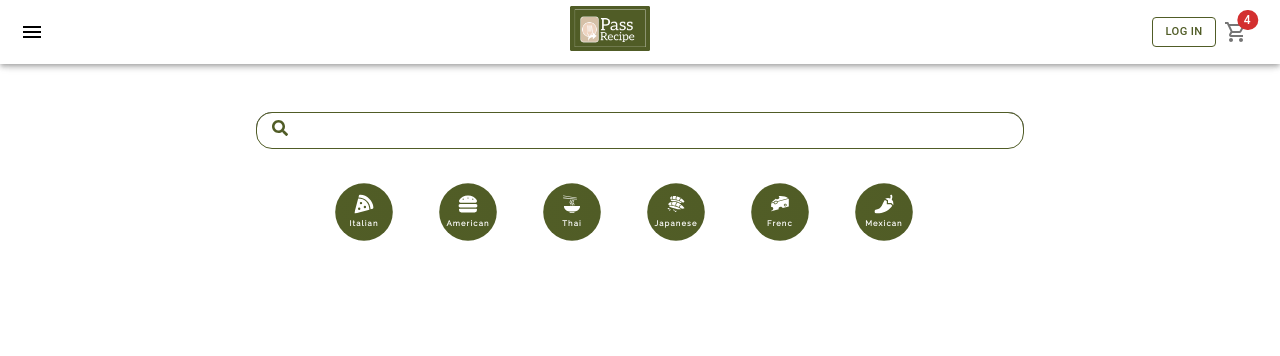
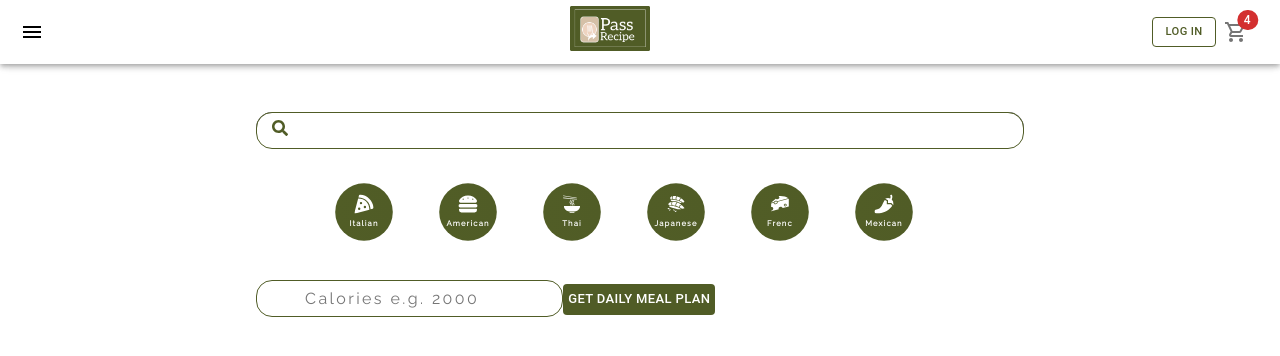
Before and after one commit to IsabelTizon/pass-recipe, a React (Create React App) app: page /mealPlanning in a window 1280 px wide. Shown: the top 356 px of the page. Built offline with nearby package versions, Linux system fonts and the light colour scheme; the HTML template or start-up script is replaced by a standard one.

Commit message:
mealPlanning page

```diff
--- a/src/App.js
+++ b/src/App.js
@@ -1,6 +1,7 @@
 import Pages from "./pages/Pages";
 import Category from "./components/Category";
 import Search from "./components/Search";
+
 import { BrowserRouter } from "react-router-dom"; // to navigate pages import
 import { ThemeProvider } from "@mui/material/styles";
 import { Box } from "@mui/material";
--- /dev/null
+++ b/src/components/MealList.jsx
@@ -0,0 +1,8 @@
+import React from "react";
+// import Meal from "";
+
+function MealList() {
+	return <div>mealList</div>;
+}
+
+export default MealList;
--- a/src/components/MuiNavbar/MuiNavbarItems.jsx
+++ b/src/components/MuiNavbar/MuiNavbarItems.jsx
@@ -28,7 +28,7 @@ export const MuiNavbarItems = [
 		id: 2,
 		icon: <FoodBankIcon />,
 		label: "Meal Plans",
-		route: "Meal-Plans",
+		route: "mealPlanning",
 	},
 	{
 		id: 3,
--- a/src/components/Search.jsx
+++ b/src/components/Search.jsx
@@ -12,7 +12,7 @@ function Search() {
 		navigate("/searched/" + input);
 	};
 	return (
-		<div>
+		<>
 			<FormStyle onSubmit={submitHandler}>
 				<div>
 					<FaSearch></FaSearch>
@@ -23,7 +23,7 @@ function Search() {
 					/>
 				</div>
 			</FormStyle>
-		</div>
+		</>
 	);
 }
 
--- a/src/components/Veggie.jsx
+++ b/src/components/Veggie.jsx
@@ -27,7 +27,7 @@ function Veggie() {
 		} else {
 			const api = await fetch(
 				// 'await' expressions are only allowed within async functions to wait to process the code before pop in in the next line
-				`https://api.spoonacular.com/recipes/random?apiKey=${process.env.REACT_APP_SECOND_API_KEY}&number=9&tags=vegetarian`
+				`https://api.spoonacular.com/recipes/random?apiKey=${process.env.REACT_API_KEY}&number=9&tags=vegetarian`
 			);
 			const data = await api.json();
 
--- a/src/pages/Cuisine.jsx
+++ b/src/pages/Cuisine.jsx
@@ -10,7 +10,7 @@ function Cuisine() {
 
 	const getCuisine = async (name) => {
 		const data = await fetch(
-			`https://api.spoonacular.com/recipes/complexSearch?apiKey=${process.env.REACT_APP_SECOND_API_KEY}&cuisine=${name}`
+			`https://api.spoonacular.com/recipes/complexSearch?apiKey=${process.env.REACT_APP_API_KEY}&cuisine=${name}`
 		);
 		const recipes = await data.json();
 		setCuisine(recipes.results);
--- a/src/pages/Pages.jsx
+++ b/src/pages/Pages.jsx
@@ -3,6 +3,8 @@ import Home from "./Home";
 import Cuisine from "./Cuisine";
 import Searched from "./Searched";
 import Recipe from "./Recipe";
+import MealPlanning from "./mealPlanning";
+// import mealPlanning from "./mealPlanning";
 import { Route, Routes, useLocation } from "react-router-dom";
 import { AnimatePresence } from "framer-motion";
 
@@ -16,6 +18,7 @@ function Pages() {
 				<Route path="/cuisine/:type" element={<Cuisine />} />
 				<Route path="/searched/:search" element={<Searched />} />
 				<Route path="/recipe/:id" element={<Recipe />} />
+				<Route path="/mealPlanning" element={<MealPlanning />} />
 			</Routes>
 		</AnimatePresence>
 	);
--- a/src/pages/Recipe.jsx
+++ b/src/pages/Recipe.jsx
@@ -11,7 +11,7 @@ function Recipe() {
 
 	const fetchDetails = async () => {
 		const data = await fetch(
-			`https://api.spoonacular.com/recipes/${params.id}/information?apiKey=${process.env.REACT_APP_SECOND_API_KEY}`
+			`https://api.spoonacular.com/recipes/${params.id}/information?apiKey=${process.env.REACT_API_KEY}`
 		);
 		const detailData = await data.json();
 		setDetails(detailData);
@@ -31,7 +31,7 @@ function Recipe() {
 				<Info>
 					<CommonButton
 						sx={buttonStyles}
-						variant="authentification"
+						// variant="authentification"
 						size="small"
 						className={activeTab === "Recipe" ? "active" : ""}
 						onClick={() => setActiveTab("Recipe")}
@@ -40,7 +40,7 @@ function Recipe() {
 					</CommonButton>
 					<CommonButton
 						sx={buttonStyles}
-						variant="authentification"
+						// variant="authentification"
 						size="small"
 						className={activeTab === "Ingredients" ? "active" : ""}
 						onClick={() => setActiveTab("Ingredients")}
--- /dev/null
+++ b/src/pages/mealPlanning.jsx
@@ -0,0 +1,70 @@
+import React from "react";
+import { useState } from "react";
+import styled from "styled-components";
+import CommonButton from "../components/common/button";
+
+import MealList from "../components/MealList";
+
+export default function MealPlanning() {
+	const [mealData, setMealData] = useState(null);
+	const [calories, setCalories] = useState(2000);
+
+	const getMealData = async () => {
+		const api = await fetch(
+			`https://api.spoonacular.com/mealplanner/generate?apiKey=${process.env.REACT_APP_API_KEY}&targetCalories=${calories}`
+		);
+
+		const data = await api.json();
+		setMealData(data);
+		console.log(data);
+	};
+
+	return (
+		<>
+			{/* React Fragment */}
+			<FormStyle>
+				<input
+					onChange={(e) => setCalories(e.target.value)}
+					type="number"
+					placeholder="Calories e.g. 2000"
+				/>
+				<CommonButton sx={buttonStyles} size="small" onClick={getMealData}>
+					Get Daily Meal Plan
+				</CommonButton>
+			</FormStyle>
+
+			{mealData && <MealList mealList={mealData} />}
+		</>
+	);
+}
+
+//Styles
+const FormStyle = styled.form`
+	margin: 0 8rem;
+	div {
+		width: 30%;
+		height: 2rem;
+		border-radius: 1rem;
+		position: relative;
+		background: linear-gradient(#494949, #313131);
+	}
+
+	input {
+		border: 1px solid #505c26;
+		background-color: #ffffff;
+		font-size: 1rem;
+		color: #000000;
+		padding: 0.5rem 3rem;
+		border-radius: 1rem;
+		outline: none;
+		width: 40%;
+	}
+`;
+const buttonStyles = {
+	color: "#ffffff",
+	background: "#505c26",
+	"&:hover": {
+		color: "#ffffff",
+		background: "#576a04",
+	},
+};
```
Also changed, not shown: 1 other file (tests, documents, lock files or other folders).
